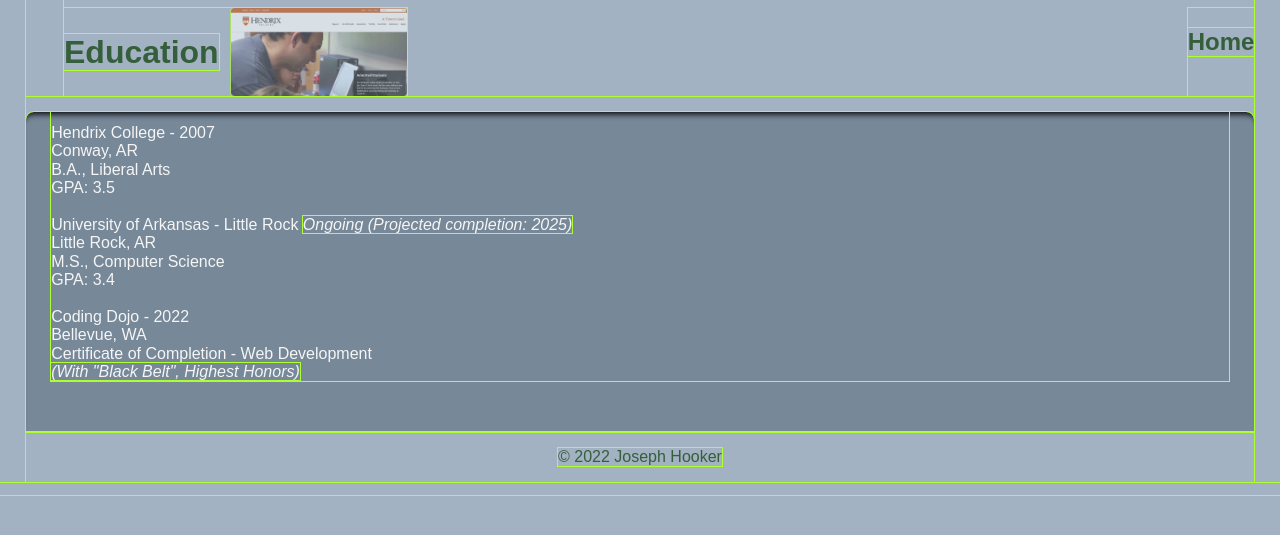
After one commit to jchooker/prof_ws, a Django app: page /education in a window 1280 px wide. The commit adds this page. Shown: the top 535 px of the page. Run offline with Django 4.2, Linux system fonts and the light colour scheme; some web fonts are replaced.

Commit message:
added all templates for most basic layout; what is up with mozilla?? have not checked other browsers besides chrome and moz

```diff
--- a/prof_ws_app/static/css/small.css
+++ b/prof_ws_app/static/css/small.css
@@ -20,21 +20,29 @@
 
 header {
     padding-left: 3vw;
+    /* box-shadow: 2vh 2vh .5vh 1vh black; */
+}
+
+.one-edge-shadow {
+    box-shadow: inset 0 8px 6px -6px black;
 }
 
 body {
     font-family: 'Murecho', sans-serif;
     font-size: 16px;
     font-weight: 400;
+    background-color: #A2B2C2;
 }
 
 main {
     padding: 0 0 0 2vw;
 }
 
+.wrapper {
+    margin: 0 2vw 1vw 2vw;
+}
+
 .row {
-    /* clear: both; */
-    /* display: flex; */
     display: grid;
     grid-auto-flow: column;
     grid-template-columns: 1fr 2fr;
@@ -357,9 +365,10 @@
 }
 
 main {
-    background-color: #9b87b8;
-    font-size: 1.2em;
+    background-color: lightslategray;
     min-height: 40vh;
+    border-top-left-radius: 1vh;
+    border-top-right-radius: 1vh;
 }
 
 main h2, h4 {
@@ -385,26 +394,54 @@
 
 /*ABOUT ME*/
 
-.about-me-body {
+/* .about-me-body {
     margin: 0 2vw 1vw 2vw;
-}
+} */
 
 .header-top {
     display: flex;
     justify-content: space-between;
+    height: 12vh;
+    padding-top: 1vh;
+}
+
+.header-top-left {
+    display: flex;
+    align-items: center;
+}
+
+.header-top-left h1 {
+    float: left;
+    margin-right: 1vw;
 }
 
 .joe-thumb {
-    height: 6%;
-    width: 6%;
+    height: 100%;
     border-radius: var(--radius-ratio);
     animation: 0.7s ease-in-out 0s 1 slideInFromRight, 0.7s ease-in-out 0s 1 appears;
+    opacity: 0.6;
+    transition: opacity 0.5s;
+}
+
+.sb2-thumb {
+    height: 100%;
+    border-radius: var(--radius-ratio-2);
+    animation: 0.7s ease-in-out 0s 1 slideInFromRight, 0.7s ease-in-out 0s 1 appears;
+    opacity: 0.6;
+    transition: opacity 0.5s;
+}
+
+.hend2-thumb {
+    height: 100%;
+    border-radius: var(--radius-ratio-2);
+    animation: 0.7s ease-in-out 0s 1 slideInFromRight, 0.7s ease-in-out 0s 1 appears;
+    opacity: 0.6;
     transition: opacity 0.5s;
 }
 
 @keyframes slideInFromRight {
     0% {
-        transform: translateX(100%);
+        transform: translateX(200%);
     }
     100% {
         transform: translateX(0);
@@ -416,11 +453,31 @@
         opacity: 0;
     }
 
+    50% {
+        opacity: 0.1;
+    }
+
     100% {
-        opacity: 1;
+        opacity: 0.6;
     }
 }
 
 .link-format {
     text-decoration: none;
 }
+
+.pad-top {
+    padding-top: 1.5vh;
+}
+
+.text-para-lt {
+    color: whitesmoke;
+}
+
+.p-margin1 {
+    margin-right: 2vw;
+}
+
+.i-destyle {
+    color: whitesmoke;
+}
--- a/prof_ws_app/templates/base.html
+++ b/prof_ws_app/templates/base.html
@@ -30,8 +30,22 @@
     <link rel="stylesheet" href="{% static 'css/medium.css' %}">
     <link rel="stylesheet" href="{% static 'css/large.css' %}">
 </head>
-    {% block page_content %}
-            <p class="display-1">this isbase.html</p>
-    {% endblock page_content %}
-</body>
+    <body>
+        <div class="wrapper">
+            <header>
+                {% block top %}
+                {% endblock %}
+            </header>
+            <main class="clearfix one-edge-shadow">
+            {% block middle %}
+            {% endblock %}
+            </main>
+            <footer>
+                {% block bottom %}
+                {% endblock %}
+                <p class="copy-txt">&copy; 2022 Joseph Hooker</p>
+            </footer>
+            <script src="{% static 'js/main.js' %}"></script>
+        </div>
+    </body>
 </html>
--- /dev/null
+++ b/prof_ws_app/templates/education.html
@@ -0,0 +1,36 @@
+{% extends "base.html" %}
+{% load static %}
+{% block top %}
+<div class="header-top">
+    <div class="header-top-left">
+        <h1>
+            Education
+        </h1>
+        <img src="{% static 'img/hend2_thumbnail.jpg' %}" alt="hend2-t" class="hend2-thumb">
+    </div>
+    <a href="/" class="link-format">
+        <h2>
+            Home
+        </h2>
+    </a>
+</div>
+{% endblock %}
+{% block middle %}
+        <p class="pad-top text-para-lt p-margin1">
+            Hendrix College - 2007 <br>
+            Conway, AR <br>
+            B.A., Liberal Arts <br>
+            GPA: 3.5<br><br>
+            University of Arkansas - Little Rock <i class="i-destyle">Ongoing (Projected completion: 2025)</i><br>
+            Little Rock, AR <br>
+            M.S., Computer Science <br>
+            GPA: 3.4<br><br>
+            Coding Dojo - 2022 <br>
+            Bellevue, WA <br>
+            Certificate of Completion - Web Development <br>
+            <i class="i-destyle">(With "Black Belt", Highest Honors)</i> <br>
+        </p>
+
+{% endblock %}
+{% block bottom %}
+{% endblock %}
--- a/prof_ws_app/urls.py
+++ b/prof_ws_app/urls.py
@@ -3,5 +3,7 @@
 
 urlpatterns = [
     path('', views.index),
-    path('aboutMe', views.aboutMe)
+    path('aboutMe', views.aboutMe),
+    path('projects', views.projects),
+    path('education', views.education)
 ]
--- a/prof_ws_app/views.py
+++ b/prof_ws_app/views.py
@@ -10,3 +10,9 @@
 
 def aboutMe(request):
     return render(request, "about-me.html")
+
+def projects(request):
+    return render(request, 'projects.html')
+
+def education(request):
+    return render(request, "education.html")
```
Also changed, not shown: prof_ws_app/templates/about-me.html (+26 -12 lines), prof_ws_app/templates/index.html (+10 -19 lines), prof_ws_app/templates/projects.html (+26 -0 lines), prof_ws_app/static/img/hend2_thumbnail.jpg (added), prof_ws_app/static/img/sb2_thumbnail.jpg (added).
